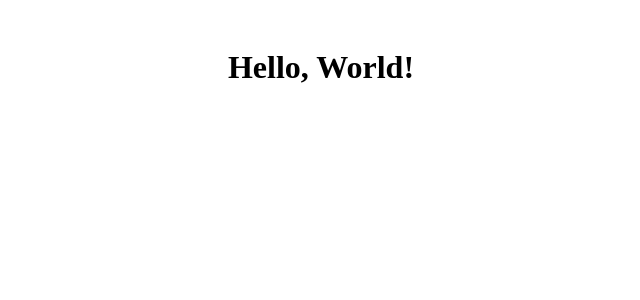
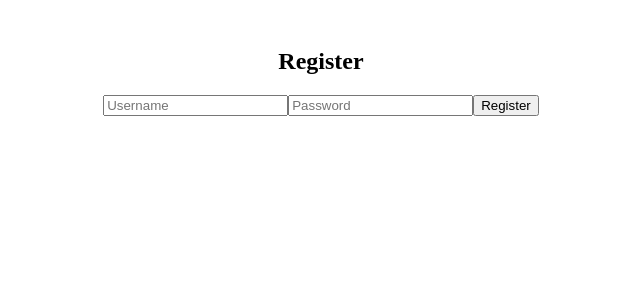
Before and after one commit to JonatasLemos/mylocations, a React (Create React App) app in the folder frontend/: page / in a window 1280 px wide. Shown: the top 300 px of the page, without its empty margins (319-959 px from the left). Built offline with nearby package versions, Linux system fonts and the light colour scheme.

Commit message:
feat: add registration page

```diff
--- a/frontend/src/App.js
+++ b/frontend/src/App.js
@@ -1,10 +1,12 @@
 import React from 'react';
+import RegistrationForm from './components/login';
 
 function App() {
   return (
     <div className="App">
-      <h1>Hello, World!</h1>
+      <RegistrationForm />
     </div>
+
   );
 }
 
--- /dev/null
+++ b/frontend/src/api/login_api.js
@@ -0,0 +1,18 @@
+export const registerUser = async (username, password) => {
+    try {
+        const response = await fetch('http://localhost:8000/users/register/', {
+            method: 'POST',
+            headers: {
+                'Content-Type': 'application/json',
+            },
+            body: JSON.stringify({ username, password }),
+        });
+
+        const data = await response.json();
+        return { success: response.ok, data };
+
+    } catch (error) {
+        console.error('Registration error:', error);
+        return { success: false, data: { detail: 'An unexpected error occurred' } };
+    }
+};
--- /dev/null
+++ b/frontend/src/components/login.js
@@ -0,0 +1,53 @@
+import React, { useState } from 'react';
+import { registerUser } from '../api/login_api';
+
+function RegistrationForm() {
+    const [username, setUsername] = useState('');
+    const [password, setPassword] = useState('');
+    const [message, setMessage] = useState('');
+
+    const handleSubmit = async (event) => {
+        event.preventDefault();
+
+        // Save current state in case we need to restore it
+        const prevUsername = username;
+        const prevPassword = password;
+
+        const { success, data } = await registerUser(username, password);
+
+        if (success) {
+            setMessage(data.message);
+            setUsername('');
+            setPassword('');
+        } else {
+            alert(data.detail || 'Registration failed');
+            setMessage('');
+            setUsername(prevUsername);
+            setPassword(prevPassword);
+        }
+    };
+
+    return (
+        <div>
+            <h2>Register</h2>
+            <form onSubmit={handleSubmit}>
+                <input
+                    type="text"
+                    placeholder="Username"
+                    value={username}
+                    onChange={(e) => setUsername(e.target.value)}
+                />
+                <input
+                    type="password"
+                    placeholder="Password"
+                    value={password}
+                    onChange={(e) => setPassword(e.target.value)}
+                />
+                <button type="submit">Register</button>
+            </form>
+            {message && <p>{message}</p>}
+        </div>
+    );
+}
+
+export default RegistrationForm;
```
